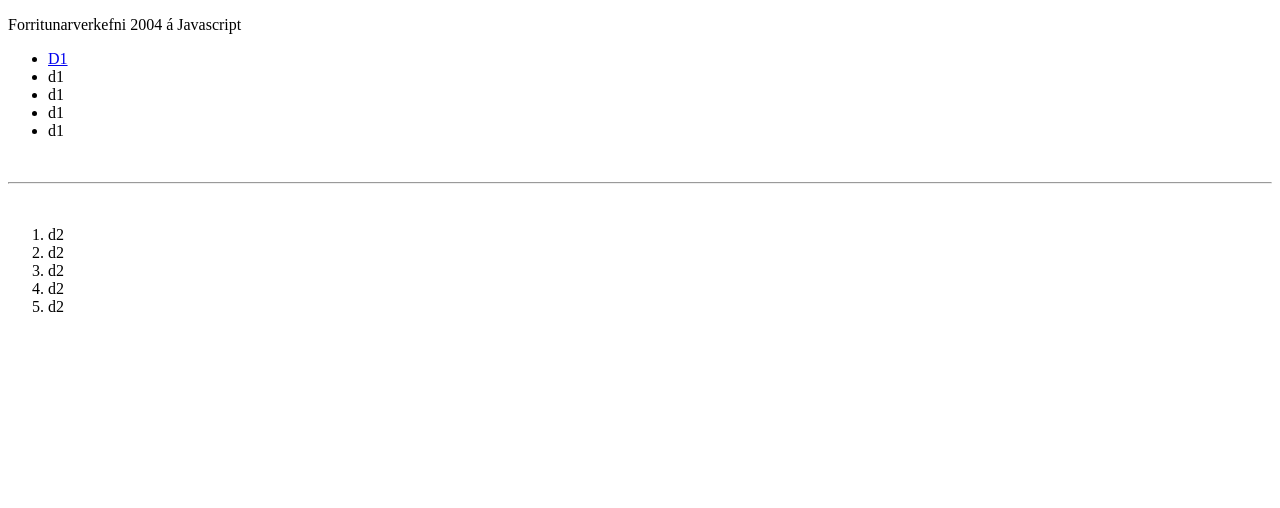
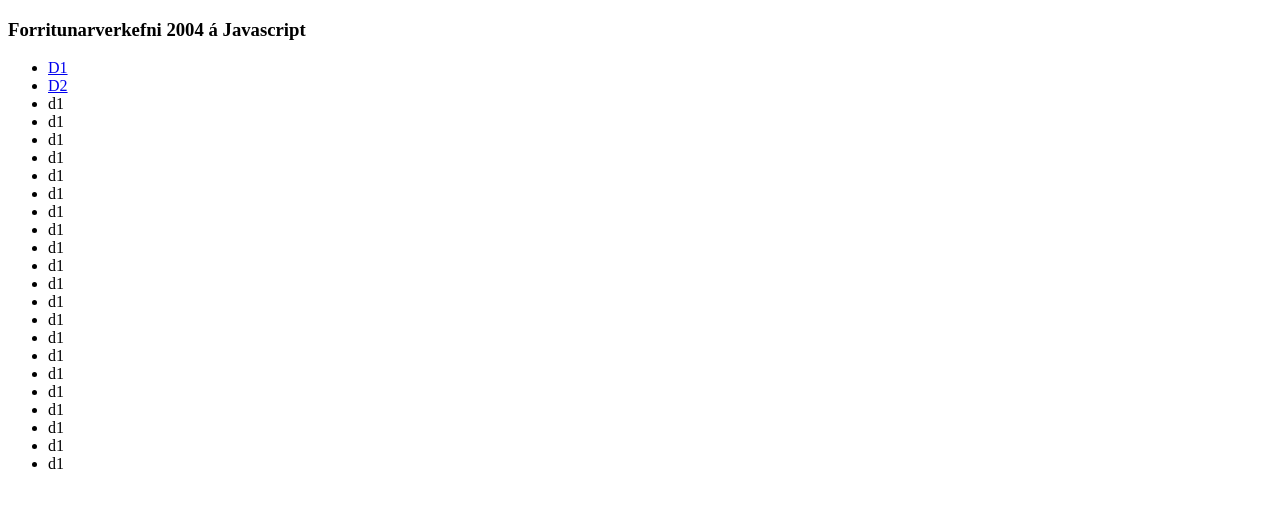
Before and after one commit to ArniZenux/2004JS, a plain HTML site: page index.html in a window 1280 px wide. Drawn offline with Linux system fonts and the light colour scheme.

Commit message:
d2 completed

```diff
--- a/index.html
+++ b/index.html
@@ -4,23 +4,33 @@
 	<title>2004 javascript</title>
 </head>
 <body>
-	<p>Forritunarverkefni 2004 á Javascript</p>
+	<h3>Forritunarverkefni 2004 á Javascript</h3>
 	<ul>
 		<li><a href="d1.html">D1</a></li>
+		<li><a href="d2.html">D2</a></li>
 		<li>d1</li>
 		<li>d1</li>
 		<li>d1</li>
 		<li>d1</li>
+		<li>d1</li>
+		<li>d1</li>
+		<li>d1</li>
+		<li>d1</li>
+		<li>d1</li>
+		<li>d1</li>
+		<li>d1</li>
+		<li>d1</li>
+		<li>d1</li>
+		<li>d1</li>
+		<li>d1</li>
+		<li>d1</li>
+		<li>d1</li>
+		<li>d1</li>
+		<li>d1</li>
+		<li>d1</li>
+		<li>d1</li>
+
 	</ul>
-	<br>
-	<hr>
-	<br>
-	<ol>
-		<li>d2</li>
-		<li>d2</li>
-		<li>d2</li>
-		<li>d2</li>
-		<li>d2</li>
-	</ol>
+
 </body>
 </html>
```
Also changed, not shown: d1.html (+6 -2 lines), d2.html (added, +68 -0 lines).
